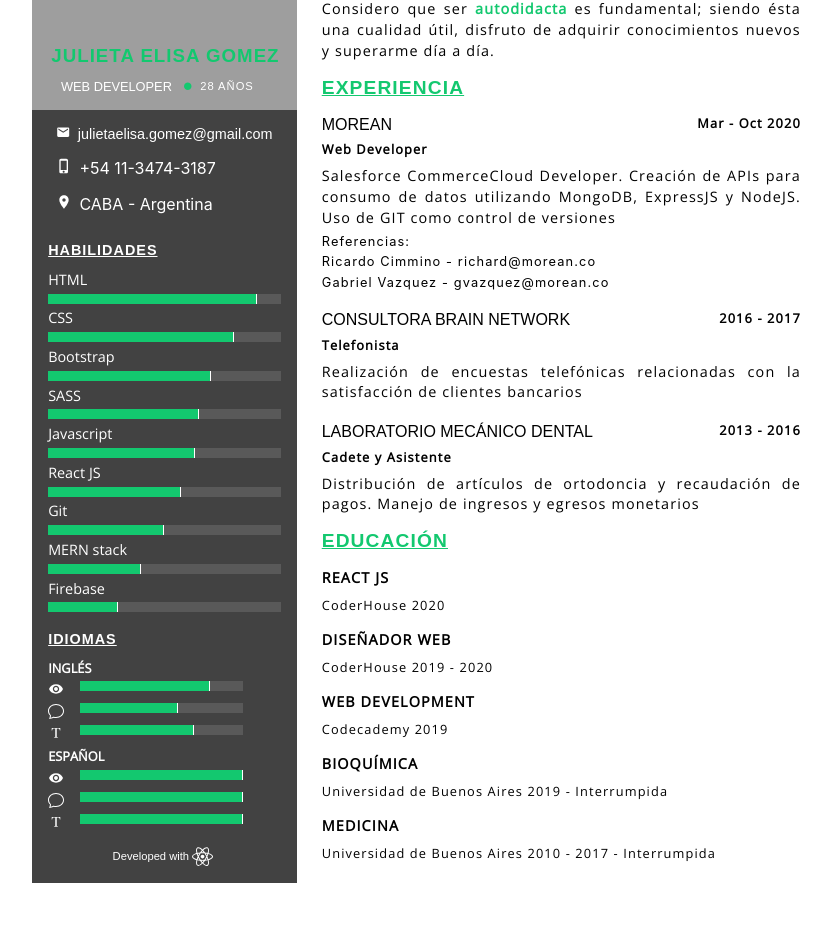
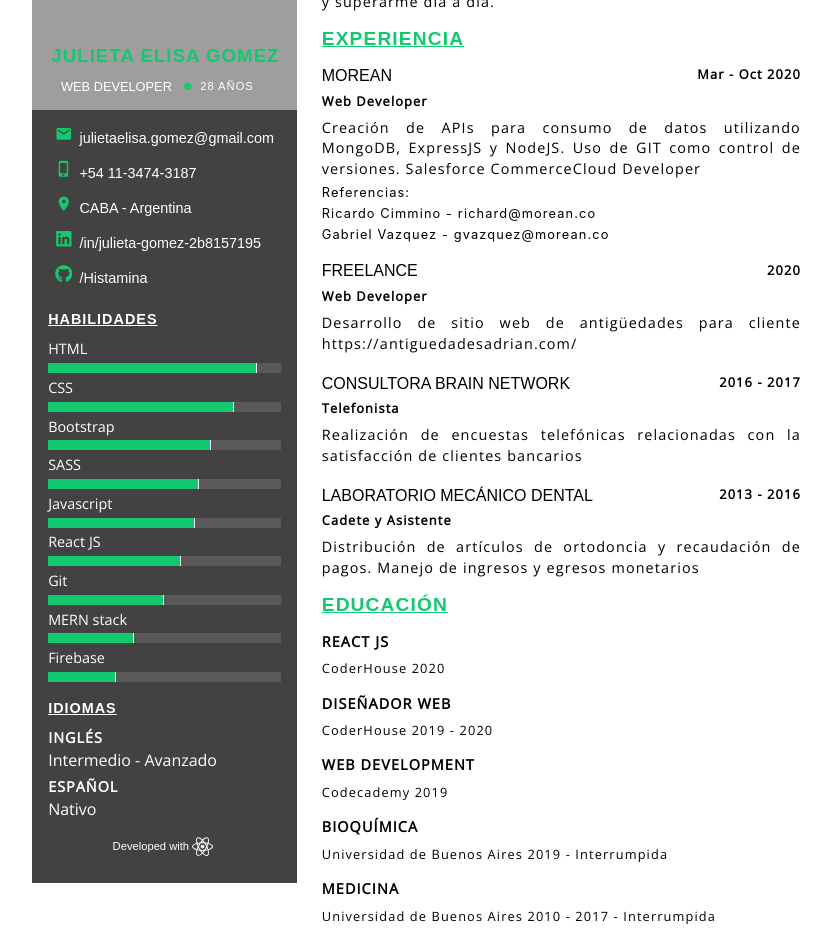
Before and after one commit to Histamina/resume, a React (Create React App) app: page / in a window 1280 px wide. Shown: the part 240-1180 px from the top of the page, without its empty margins (211-1042 px from the left). Before the commit the page ends 1123 px from the top, so only its background shows below. Built offline with nearby package versions, Linux system fonts and the light colour scheme; grey boxes are pictures that could not be loaded; a web font is replaced by a local one.

Commit message:
Updating data and styles

```diff
--- a/src/assets/leftColumn.scss
+++ b/src/assets/leftColumn.scss
@@ -52,12 +52,14 @@ $color-green: #13C86F;
 
     .contact-wrapper {
         margin: 0.6rem auto 0;
+        font-family: $main-font;
+        font-size: 0.9rem;
         &--icon {
             margin-right: 7px;
+            font-size: 1.1rem;
+            color: $color-green;
         }
         &--email {
-            font-family: $main-font;
-            font-size: 0.9rem;
             margin-top: 5px;
         }
     }
@@ -104,32 +106,13 @@ $color-green: #13C86F;
         .language-items {
             &--title {
                 font-family: $text-font;
-                font-size: 0.8rem;
-                margin: 0.3rem auto;
+                font-size: 0.9rem;
+                margin: 0.1rem auto;
+                letter-spacing: 1px;
             }
-            .progress-bar--wrapper {
-                .progress-bar {
-                    display: flex;
-                    flex-direction: row;
-                    margin-bottom: 6px;
-                    &--holder {
-                        display: flex;
-                        margin-left: 1rem;
-                        height: 10px;
-                        background-color: rgba(255, 255, 255, .12);
-                        position: relative;
-                        width: 70%;
-                        .progress-bar--style {
-                            height: 100%;
-                            top: 0;
-                            left: 0;
-                            position: absolute;
-                            background-color: $color-green;
-                            border-right: 1px solid white;
-                            box-sizing: border-box;
-                        }
-                    }
-                }
+            &--level {
+                font-family: $text-font;
+                margin: 0 auto 0.4rem;
             }
         }
     }
--- a/src/assets/main.scss
+++ b/src/assets/main.scss
@@ -30,7 +30,7 @@ body {
         line-height: 1.3rem;
         text-align: justify;
         letter-spacing: .07rem;
-        padding-top: 25px;
+        padding-top: 18px;
     }
 
 }
--- a/src/components/LanguagesItem.js
+++ b/src/components/LanguagesItem.js
@@ -1,39 +1,15 @@
 import React from 'react';
-import { IoMdEye } from 'react-icons/io';
-import { BsChat } from 'react-icons/bs';
-import { BsFonts } from 'react-icons/bs';
 
 const LanguagesItem = ({
     title = "",
-    reading = 0,
-    writing = 0,
-    dialogue= 0,
+    level = "",
     ...props
 }) => {
     return (
         <>
             <div className="language-items">
                 <h3 className="language-items--title">{title}</h3>
-                <div className="progress-bar--wrapper">
-                    <div className="progress-bar">
-                        <IoMdEye />
-                        <div className="progress-bar--holder">
-                            <div className="progress-bar--style" style={{width: `${reading}%`}}></div>
-                        </div>
-                    </div>
-                    <div className="progress-bar">
-                        <BsChat />
-                        <div className="progress-bar--holder">
-                            <div className="progress-bar--style" style={{width: `${dialogue}%`}}></div>
-                        </div>
-                    </div>
-                    <div className="progress-bar">
-                        <BsFonts />
-                        <div className="progress-bar--holder">
-                            <div className="progress-bar--style" style={{width: `${writing}%`}}></div>
-                        </div>
-                    </div>
-                </div>
+                <p className="language-items--level">{level}</p>
             </div>
         </>
     );
--- a/src/components/LeftColumn.js
+++ b/src/components/LeftColumn.js
@@ -8,9 +8,11 @@ import { DiReact } from 'react-icons/di';
 import { MdEmail } from 'react-icons/md';
 import { MdPhoneIphone } from 'react-icons/md';
 import { MdLocationOn } from 'react-icons/md';
+import { FaLinkedin } from 'react-icons/fa';
+import { FaGithub } from 'react-icons/fa';
 
 const LeftColumn = () => {
-    const { name, title, age, email, phone, location, skills, languages } = myData;
+    const { name, title, age, email, phone, location, linkedin, github,skills, languages } = myData;
 
     return (
         <>
@@ -26,6 +28,8 @@ const LeftColumn = () => {
                     <p className="contact-wrapper--email"><MdEmail className="contact-wrapper--icon"/>{email}</p>
                     <p className="contact-wrapper--phone"><MdPhoneIphone className="contact-wrapper--icon"/>{phone}</p>
                     <p className="contact-wrapper--location"><MdLocationOn className="contact-wrapper--icon"/>{location}</p>
+                    <p className="contact-wrapper--linkedin"><FaLinkedin className="contact-wrapper--icon"/>{linkedin}</p>
+                    <p className="contact-wrapper--github"><FaGithub className="contact-wrapper--icon"/>{github}</p>
                 </div>
                 <div className="skills-wrapper">
                     <h2 className="skills-wrapper--title">HABILIDADES</h2>
--- a/src/data/myData.js
+++ b/src/data/myData.js
@@ -5,13 +5,15 @@ export const myData = {
     "email": "julietaelisa.gomez@gmail.com",
     "phone": "+54 11-3474-3187",
     "location": "CABA - Argentina",
-    "description": "<p> Me defino como una persona <span>responsable</span>, <span>perseverante</span>, con <span>ganas de aprender</span> y capacitarme constantemente en un ambiente laboral dinámico y cooperativo.<br> Como consecuencia de mi formación académica, desarrollé la capacidad de <span>aprender rápido</span> y poseer un <span>espíritu resolutivo</span>. Así es como el área IT me atrapó; en un principio como un hobbie para luego ser de mi total interés al punto de enfocar mi carrera profesional al <span>Desarrollo Web</span>.<br> Considero que ser <span>autodidacta</span> es fundamental; siendo ésta una cualidad útil, disfruto de adquirir conocimientos nuevos y superarme día a día. </p>",
+    "linkedin": "/in/julieta-gomez-2b8157195",
+    "github": "/Histamina",
+    "description": "<p> Me defino como una persona <span>responsable</span>, <span>perseverante</span>, con <span>ganas de aprender</span> y capacitarme constantemente en un ambiente laboral dinámico y cooperativo.<br> Como consecuencia de mi formación académica, desarrollé la capacidad de <span>aprender rápido</span> y poseer un <span>espíritu resolutivo</span>.<br> Considero que ser <span>autodidacta</span> es fundamental; siendo ésta una cualidad útil, disfruto de adquirir conocimientos nuevos y superarme día a día. </p>",
     "experience": [
         {
             "company": "MOREAN",
             "period": "Mar - Oct 2020",
             "job": "Web Developer",
-            "description": "Salesforce CommerceCloud Developer. Creación de APIs para consumo de datos utilizando MongoDB, ExpressJS y NodeJS. Uso de GIT como control de versiones",
+            "description": "Creación de APIs para consumo de datos utilizando MongoDB, ExpressJS y NodeJS. Uso de GIT como control de versiones. Salesforce CommerceCloud Developer",
             "references": [
                 {
                     "name": "Ricardo Cimmino",
@@ -22,6 +24,13 @@ export const myData = {
                     "email": "gvazquez@morean.co"
                 }
             ]
+        },
+        {
+            "company": "FREELANCE",
+            "period": "2020",
+            "job": "Web Developer",
+            "description": "Desarrollo de sitio web de antigüedades para cliente https://antiguedadesadrian.com/",
+            "references": ""
         },
         {
             "company": "CONSULTORA BRAIN NETWORK",
@@ -91,25 +100,21 @@ export const myData = {
         },
         {
             "title": "MERN stack",
-            "progress": 40
+            "progress": 37
         },
         {
             "title": "Firebase",
-            "progress": 30
+            "progress": 29
         }
     ],
     "languages": [
         {
             "title": "INGLÉS",
-            "reading": 80,
-            "writing": 70,
-            "dialogue": 60
+            "level": "Intermedio - Avanzado"
         },
         {
             "title": "ESPAÑOL",
-            "reading": 100,
-            "writing": 100,
-            "dialogue": 100
+            "level": "Nativo"
         }
     ]
 };
```
